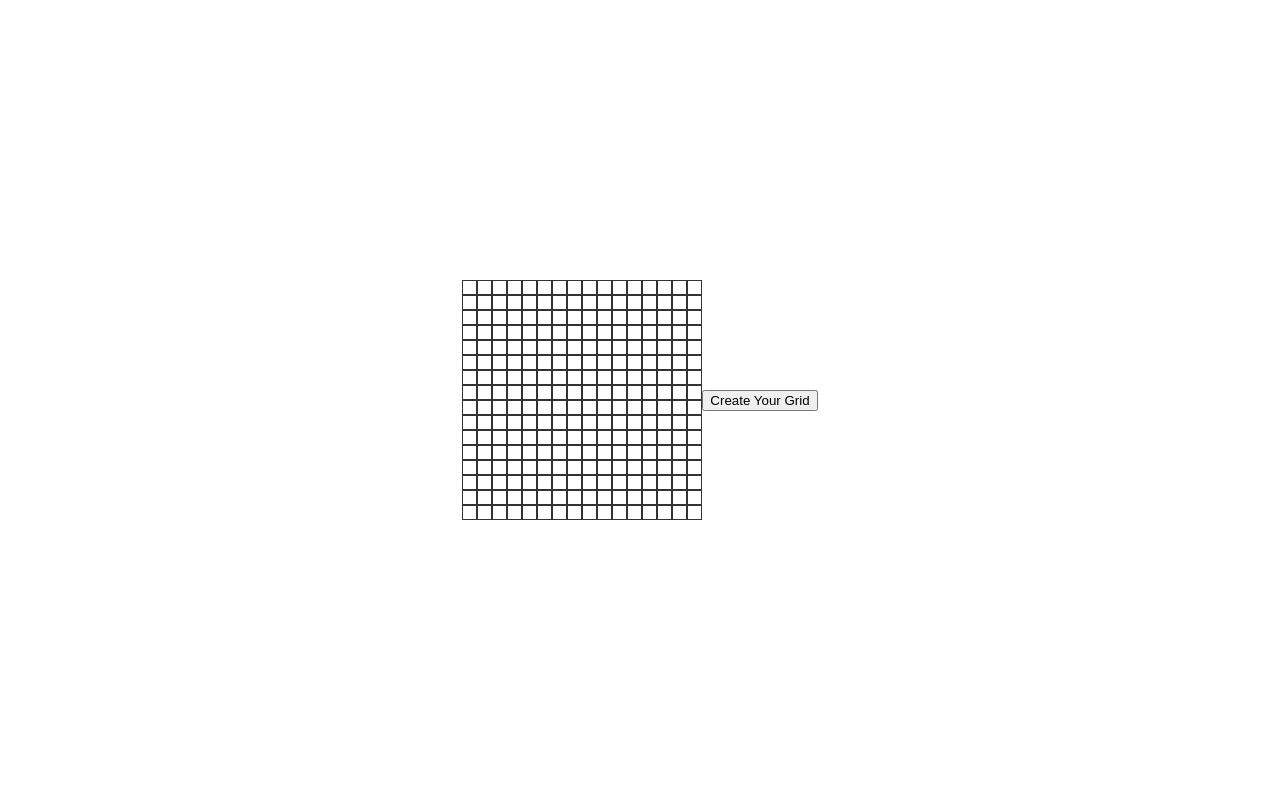
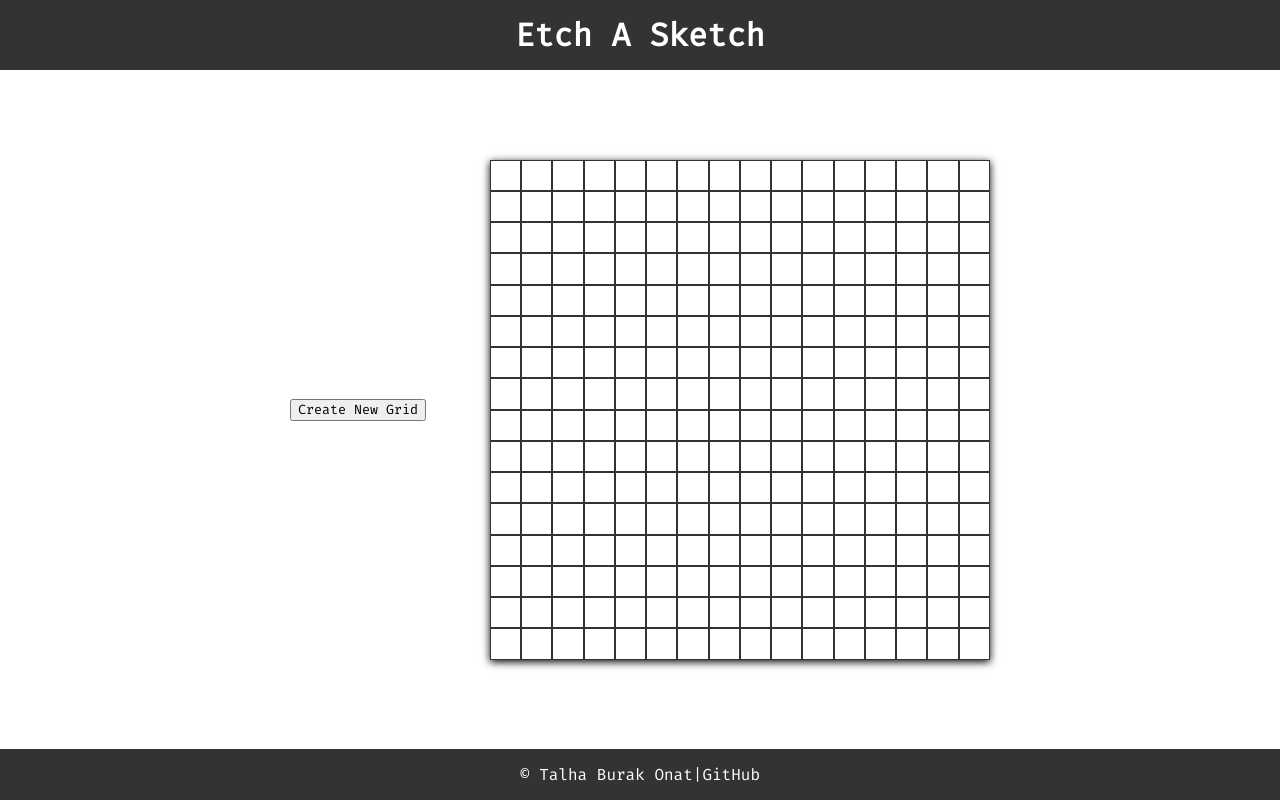
Before and after one commit to tburakonat/etch-a-sketch, a plain HTML site: page index.html in a window 1280 px wide. Drawn offline with Linux system fonts and the light colour scheme.

Commit message:
restructure layout and added coloring

```diff
--- a/index.html
+++ b/index.html
@@ -4,12 +4,24 @@
     <meta charset="UTF-8">
     <meta http-equiv="X-UA-Compatible" content="IE=edge">
     <meta name="viewport" content="width=device-width, initial-scale=1.0">
+    <link rel="preconnect" href="https://fonts.googleapis.com">
+    <link rel="preconnect" href="https://fonts.gstatic.com" crossorigin>
+    <link href="https://fonts.googleapis.com/css2?family=Fira+Mono&display=swap" rel="stylesheet">
     <link rel="stylesheet" href="styles.css">
     <title>Etch A Sketch</title>
 </head>
 <body>
-    <main id="grid-container"></main>
-    <button id="create-grid">Create Your Grid</button>
+    <header>
+        <h1>Etch A Sketch</h1>
+    </header>
+    <main>
+        <aside>
+            <!-- <input id="color-picker" type="color"> -->
+            <button id="create-grid">Create New Grid</button>
+        </aside>
+        <div id="grid-container"></div>
+    </main>
+    <footer>&copy; Talha Burak Onat|<a href="https://github.com/tburakonat"> GitHub</a></footer>
     <script src="script.js"></script>
 </body>
 </html>
--- a/script.js
+++ b/script.js
@@ -1,6 +1,12 @@
+let gridItems = []
+let mousedown
+
 function createGrid(columns) {
     let userInput = columns || prompt("How many columns do you want")
-    userInput > 40 ? userInput = 40 : userInput
+    if (!userInput || userInput > 64) {
+        userInput = 16
+    }
+
     const gridContainer = document.getElementById("grid-container")
 
     while (gridContainer.firstChild) {
@@ -9,8 +15,30 @@ function createGrid(columns) {
 
     for (let i = 0; i < (userInput * userInput); i++) {
         const div = document.createElement("div")
-        gridContainer.style.gridTemplateColumns = `repeat(${userInput}, 15px)`
+        div.classList.add("grid-item")
+        gridContainer.style.gridTemplateColumns = `repeat(${userInput}, 1fr)`
         gridContainer.append(div)
+    }
+    gridItems = [...document.getElementsByClassName("grid-item")]
+    gridItems.forEach(item => {
+        item.addEventListener("click", (e) => {
+            toggleColor(e)
+        })
+        item.addEventListener("mousedown", (e) => {
+            mousedown = true
+        })
+        item.addEventListener("mouseup", (e) => {
+            mousedown = false
+        })
+        item.addEventListener("mouseover", (e) => {
+            toggleColor(e)
+        })
+    })
+}
+
+function toggleColor(e) {
+    if (mousedown || e.type === "click") {
+        e.target.classList.toggle("colored")
     }
 }
 
--- a/styles.css
+++ b/styles.css
@@ -1,27 +1,70 @@
 * {
     margin: 0;
     box-sizing: border-box;
+    font-family: 'Fira Mono', monospace;
 }
 
 body {
     height: 100vh;
     display: flex;
+    flex-direction: column;
+    justify-content: space-between;
+    align-items: center;
+}
+
+header {
+    background-color: #333;
+    color: white;
+    align-self: stretch;
+    padding: 1em;
+    display: flex;
     justify-content: center;
     align-items: center;
 }
 
+main {
+    display: flex;
+    justify-content: space-around;
+    align-items: center;
+}
+
+aside {
+    margin-right: 4em;
+    display: flex;
+    flex-direction: column;
+    justify-content: space-between;
+}
+
 #grid-container {
     display: grid;
-    max-width: 600px;
-    max-height: 600px;
+    width: 500px;
+    height: 500px;
+    box-shadow: 0px 2px 8px black;
 }
 
 #grid-container div {
-    width: 15px;
-    height: 15px;
-    border: 1px solid #333;
+    border: 0.5px solid #333;
 }
 
 #grid-container div:hover {
+    background-color: rgba(51, 51, 51, 0.8);
+}
+
+.colored {
     background-color: #333;
 }
+
+footer {
+    align-self: stretch;
+    padding: 1em;
+    display: flex;
+    justify-content: center;
+    align-items: center;
+    background-color: #333;
+    color: white;
+}
+
+a {
+    color: white;
+    text-decoration: none;
+}
```
